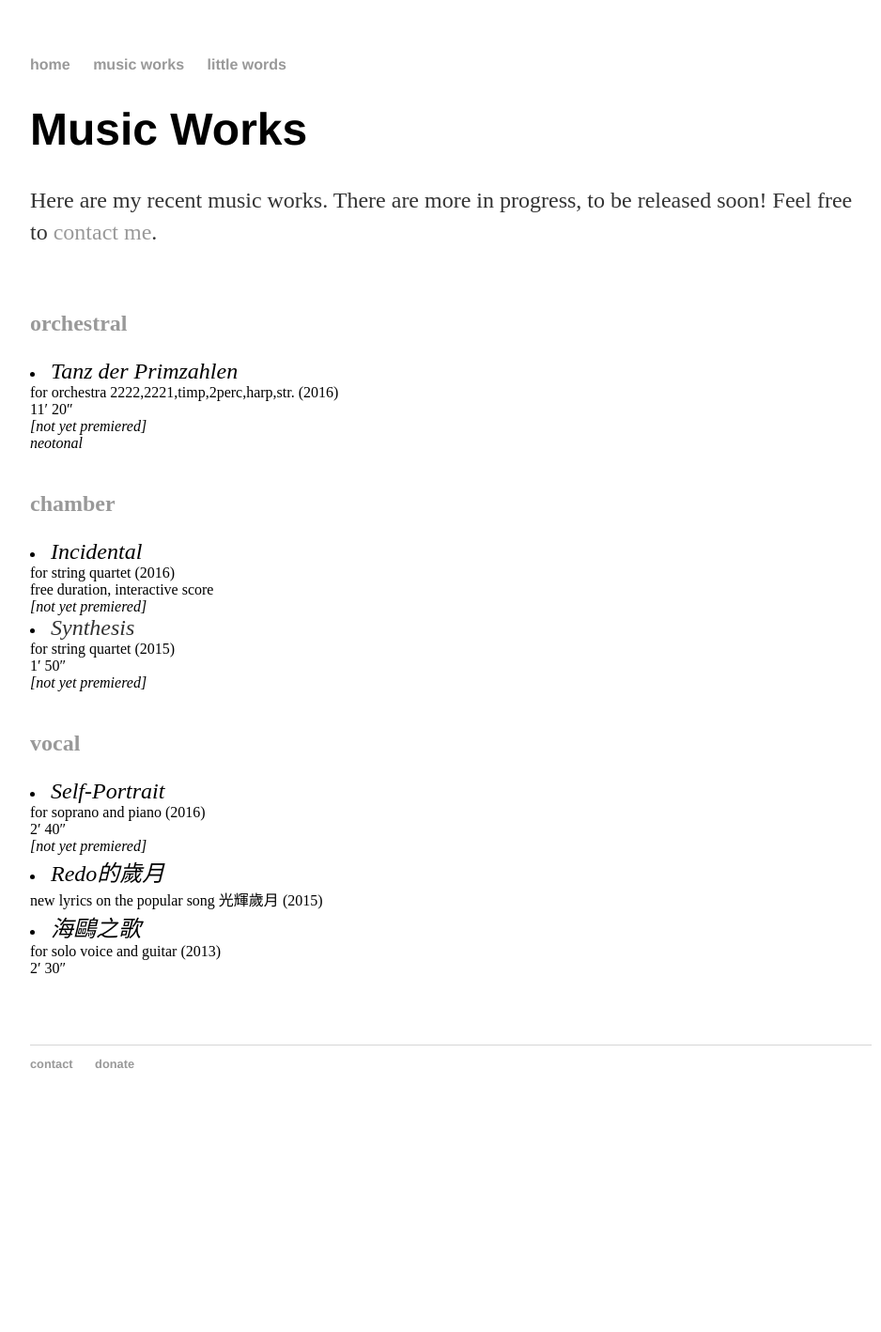
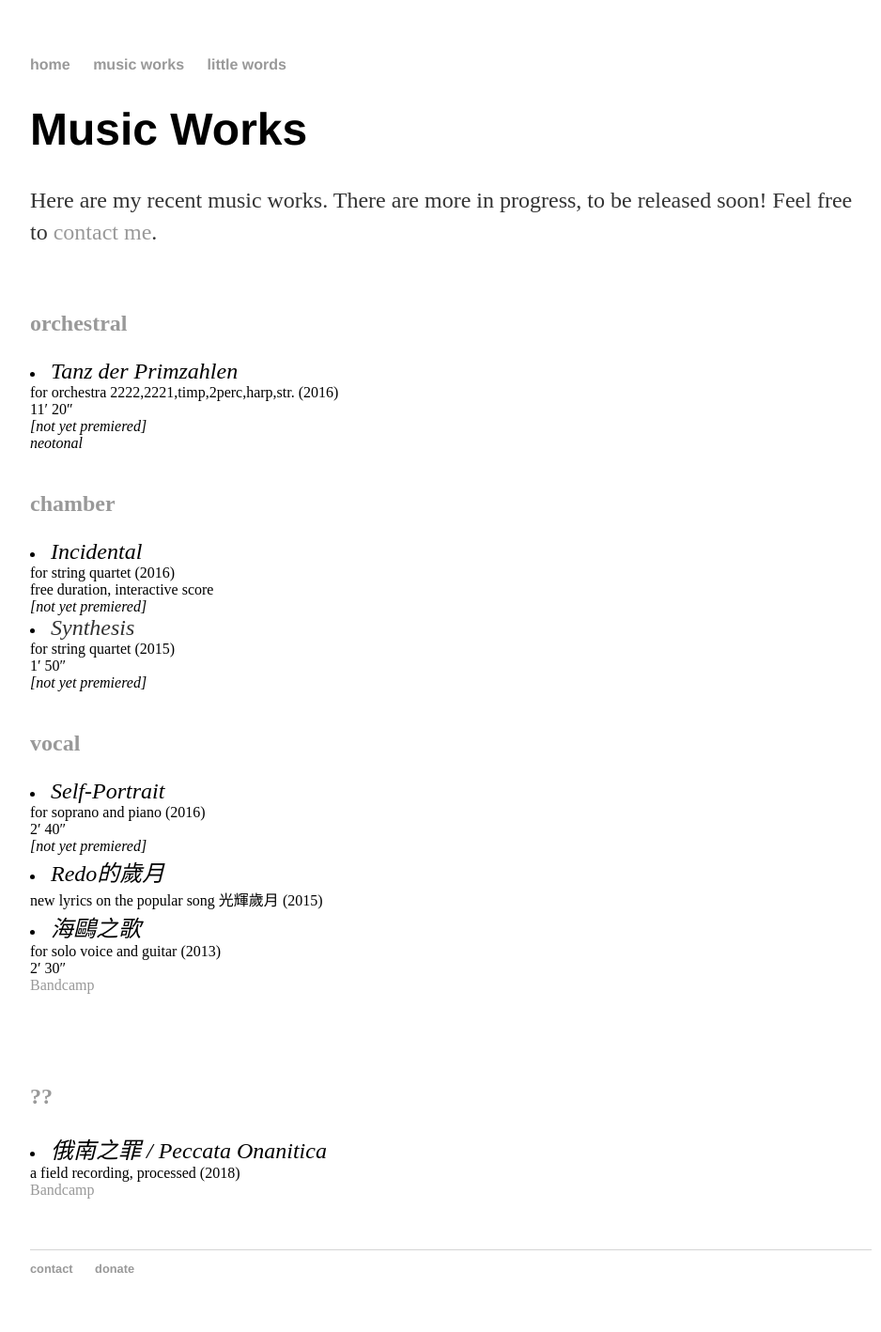
Before and after one commit to maksuihin/maksuihin.github.io, a Jekyll site: the page built from works.html, in a window 1280 px wide. Shown: the whole page at 94% size, without its empty margins (160-1098 px from the left). Built offline with Jekyll 4.4.1, drawn with Linux system fonts in a browser that asks for light colours; before the commit the page ends 1200 px from its top, so only the background shows below that.

Commit message:
Update works.html

```diff
--- a/works.html
+++ b/works.html
@@ -38,9 +38,17 @@ title: Music Works by MAK, Sui-hin
 				</br>new lyrics on the popular song <span lang="zh">光輝歲月</span> (2015)</li>
 
 				<li><em><span lang="zh">海鷗之歌</span></em>
-				</br>for solo voice and guitar (2013)</br>2′ 30″</li>
+				</br>for solo voice and guitar (2013)</br>2′ 30″
+                                </br><a href="https://maksuihin.bandcamp.com/track/-">Bandcamp</a></li>
 				</br>
 				</u1>
 			</br></br></br>
 
+			<p><h2>??</h2></p><u1>
+				<li><em><span lang="zh">俄南之罪</span> / Peccata Onanitica</em>
+				</br>a field recording, processed (2018)
+				</br><a href="https://maksuihin.bandcamp.com/track/peccata-onanitica">Bandcamp</a></li>
+
+			</br></br></br>
+
 		</div></works>
```
